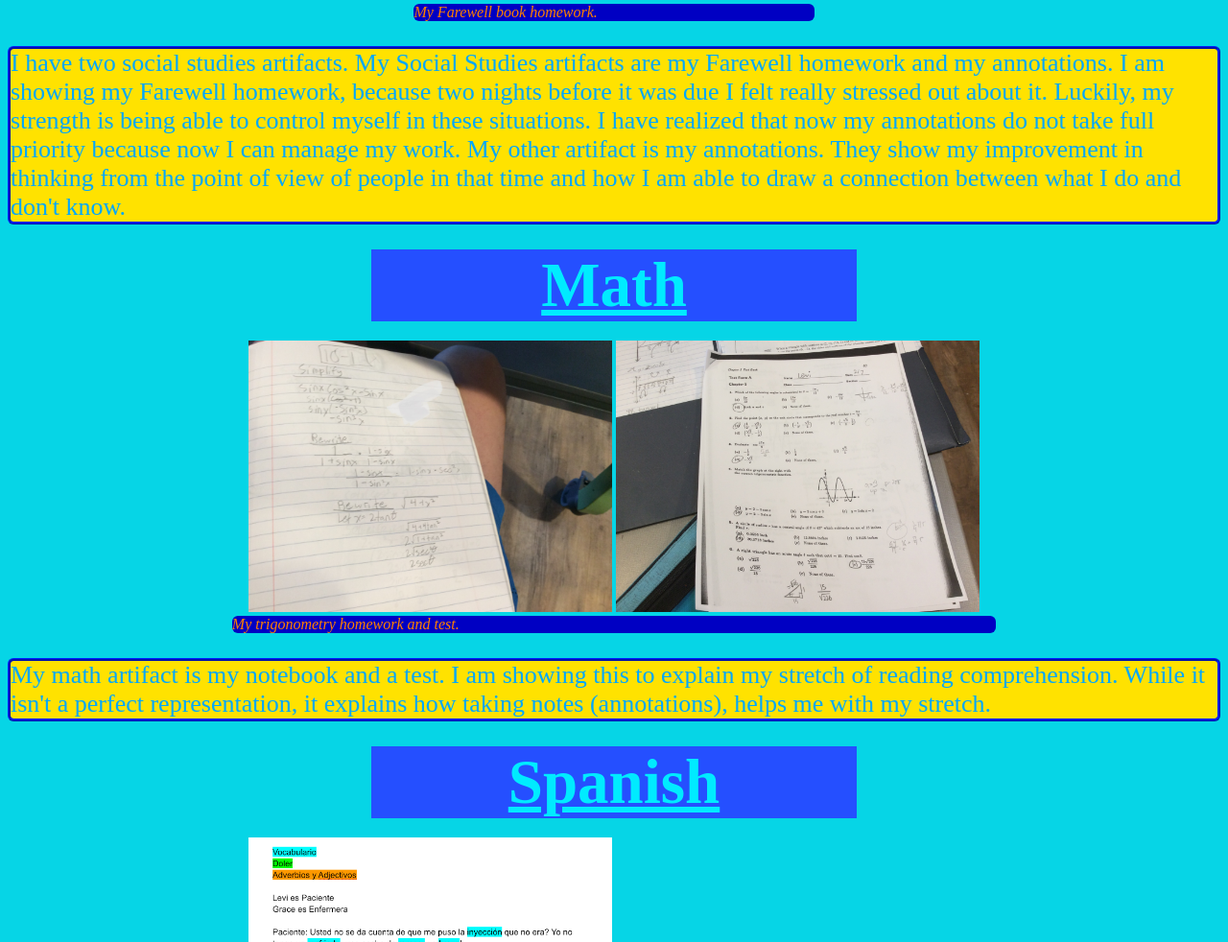
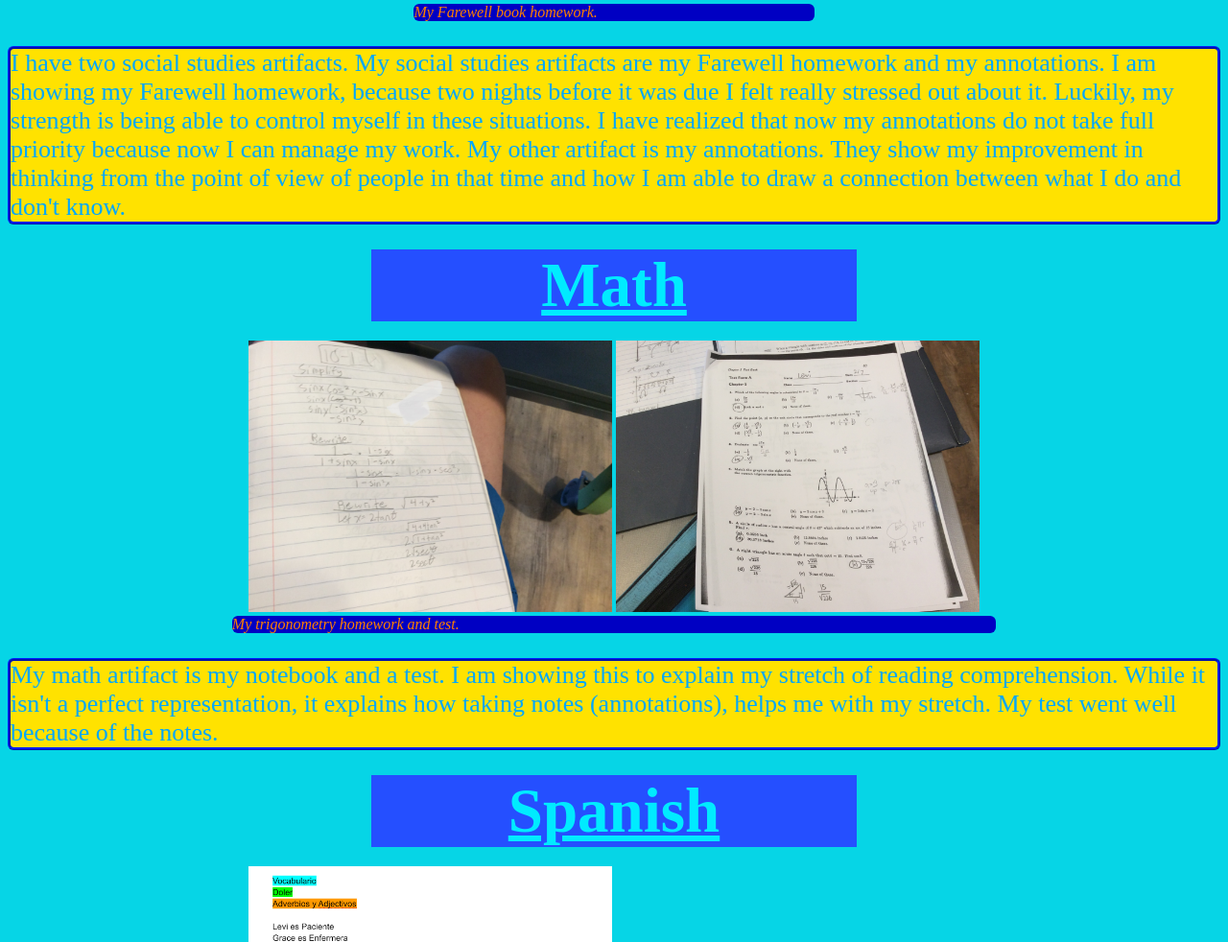
Before and after one commit to levictous/levictous.github.io, a plain HTML site: page mystuff.html in a window 1280 px wide. Shown: the part 1638-2620 px from the top of the page at 96% size. Drawn offline with Linux system fonts and the light colour scheme.

Commit message:
Update mystuff.html

```diff
--- a/mystuff.html
+++ b/mystuff.html
@@ -14,7 +14,7 @@
       <img src="IMG_0194.JPG">
           <img class="s" src="IMG_0195.JPG"></div>
       <p class="bb">My scarlet letter final essay thinking map.</p>
-      <p class="heading"> My Literature artifact is my thinking map for my final Scarlet Letter essay. I chose to show this, because I think that it demonstrates my goal of being better prepared for essays.</p>
+      <p class="heading"> My Literature artifact is my thinking map for my final Scarlet Letter essay. I chose to show this, because I think that it demonstrates my goal of being better prepared for essays. It really helped me write the essay.</p>
       <h2 class="v">Social Studies</h2>
       <div class="center">
       <img src="images/IMG_0192.JPG" alt="w">
@@ -22,12 +22,12 @@
       <p class="bb">My worst annotations on the right and my best on the left.</p><div class="center">
       <img class="z" src="IMG_0200.jpg"></div>
       <p class="e">My Farewell book homework.</p>
-      <p class="heading">I have two social studies artifacts. My Social Studies artifacts are my Farewell homework and my annotations. I am showing my Farewell homework, because two nights before it was due I felt really stressed out about it. Luckily, my strength is being able to control myself in these situations. I have realized that now my annotations do not take full priority because now I can manage my work. My other artifact is my annotations. They show my improvement in thinking from the point of view of people in that time and how I am able to draw a connection between what I do and don't know.</p>
+      <p class="heading">I have two social studies artifacts. My social studies artifacts are my Farewell homework and my annotations. I am showing my Farewell homework, because two nights before it was due I felt really stressed out about it. Luckily, my strength is being able to control myself in these situations. I have realized that now my annotations do not take full priority because now I can manage my work. My other artifact is my annotations. They show my improvement in thinking from the point of view of people in that time and how I am able to draw a connection between what I do and don't know.</p>
       <h2 class="v"> Math</h2>
       <div class="center"><img src="images/IMG_0197.jpg">
           <img class="s" src="IMG_0199.JPG"></div>
       <p class="bb">My trigonometry homework and test.</p>
-    <p class="heading"> My math artifact is my notebook and a test. I am showing this to explain my stretch of reading comprehension. While it isn't a perfect representation, it explains how taking notes (annotations), helps me with my stretch.</p>
+    <p class="heading"> My math artifact is my notebook and a test. I am showing this to explain my stretch of reading comprehension. While it isn't a perfect representation, it explains how taking notes (annotations), helps me with my stretch. My test went well because of the notes.</p>
       <h2 class="v"> Spanish</h2>
 
   <div class="center">
```
